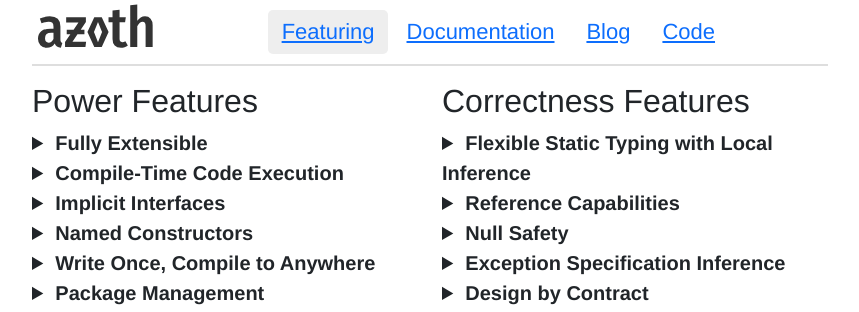
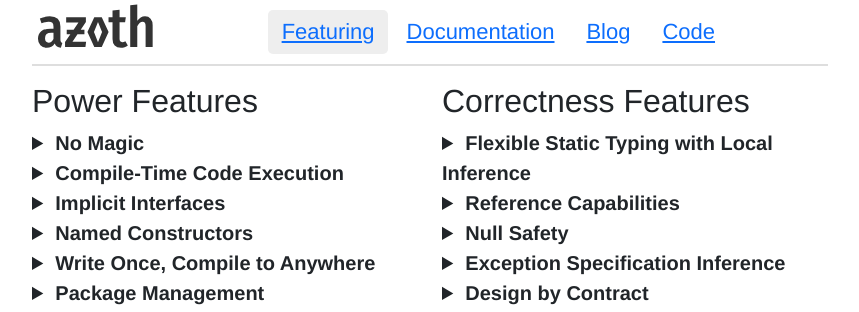
Before and after one commit to azoth-lang/azoth-lang.org, a Jekyll site: the page built from featuring.html, in a window 1280 px wide. Shown: the top 312 px of the page, without its empty margins (210-1069 px from the left). Built offline with Jekyll 4.4.1, drawn with Linux system fonts in a browser that asks for light colours; nearby versions of some CDN libraries; some web fonts are replaced.

Commit message:
switch to "No Magic" terminology

```diff
--- a/featuring.html
+++ b/featuring.html
@@ -9,8 +9,8 @@
             <div class="col-md-12">
                 <h2>Power Features</h2>
                 <details>
-                    <summary><strong>Fully Extensible</strong></summary>
-                    <p>No Special features in libraries, anything the language
+                    <summary><strong>No Magic</strong></summary>
+                    <p>No Special features in standard library, anything the language
                     can do, a library can do. No primitive types. No operators
                     that only apply to built in and can't be overloaded. Can
                     define literals for custom types.</p>
```
